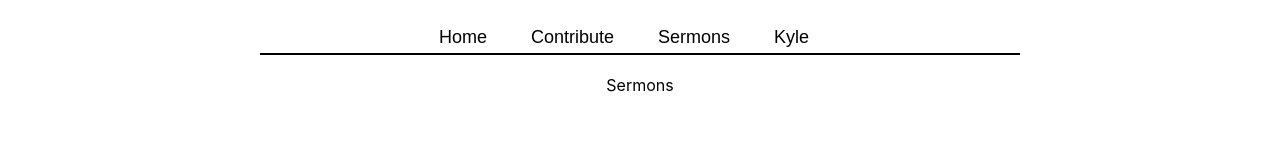
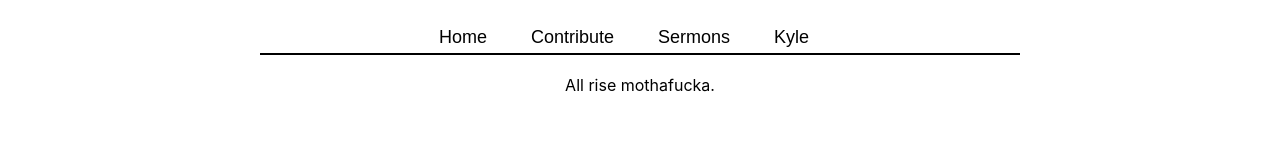
Before and after one commit to rellies/pastorslim.com, a React (Create React App) app: page / in a window 1280 px wide. Both pictures are taken after a click on the button "Sermons". Shown: the top 165 px of the page. Built offline with nearby package versions, Linux system fonts and the light colour scheme.

Commit message:
i'm done tweaking with shit

```diff
--- a/src/App.js
+++ b/src/App.js
@@ -1,6 +1,7 @@
 import React, { useState } from 'react';
 import Nav from './Nav';
 import Home from './Home';
+import Sermons from './Sermons';
 import Footer from './Footer';
 import Contribute from './Contribute';
 import './App.css';
@@ -28,7 +29,7 @@ const App = () => {
           case 'contribute':
             return <Contribute />;
           case 'sermons':
-            return <span>Sermons</span>;
+            return <Sermons />;
           default:
             return <Home />;
       }
--- /dev/null
+++ b/src/Sermons.js
@@ -0,0 +1,25 @@
+import React from 'react';
+import './Sermons.css';
+
+const Sermons = () => {
+   /* <script src="https://w.soundcloud.com/player/api.js" type="text/javascript">
+
+    var iframeElement   = document.querySelector('iframe');
+    var iframeElementID = iframeElement.id;
+    var widget1         = SC.Widget(iframeElement);
+    var widget2         = SC.Widget(iframeElementID);
+    </script>
+
+    <iframe width="100%" height="300" scrolling="no" frameborder="no" allow="autoplay" src="https://w.soundcloud.com/player/?url=https%3A//api.soundcloud.com/tracks/1043771524&color=%23ff5500&auto_play=false&hide_related=false&show_comments=true&show_user=true&show_reposts=false&show_teaser=true&visual=true"></iframe>
+    <div style="font-size: 10px; color: #cccccc;line-break: anywhere;word-break: normal;overflow: hidden;white-space: nowrap;text-overflow: ellipsis; font-family: Interstate,Lucida Grande,Lucida Sans Unicode,Lucida Sans,Garuda,Verdana,Tahoma,sans-serif;font-weight: 100;"><a href="https://soundcloud.com/outtotunetyrone" title="OTT" target="_blank" style="color: #cccccc; text-decoration: none;">OTT</a> · <a href="https://soundcloud.com/outtotunetyrone/btch-dont-take-my-phone-outto-tune-tyrone-feat-x" title="B!tch Don&#x27;t Take My Phone - Outto-Tune Tyrone Feat. X" target="_blank" style="color: #cccccc; text-decoration: none;">B!tch Don&#x27;t Take My Phone - Outto-Tune Tyrone Feat. X</a></div>
+
+    */
+
+    return (
+        <div className="sermons">
+           <p>All rise mothafucka.</p>
+        </div>
+    );
+}
+
+export default Sermons;
```
Also changed, not shown: src/Sermons.css (added), 1 other file (tests, documents, lock files or other folders).
